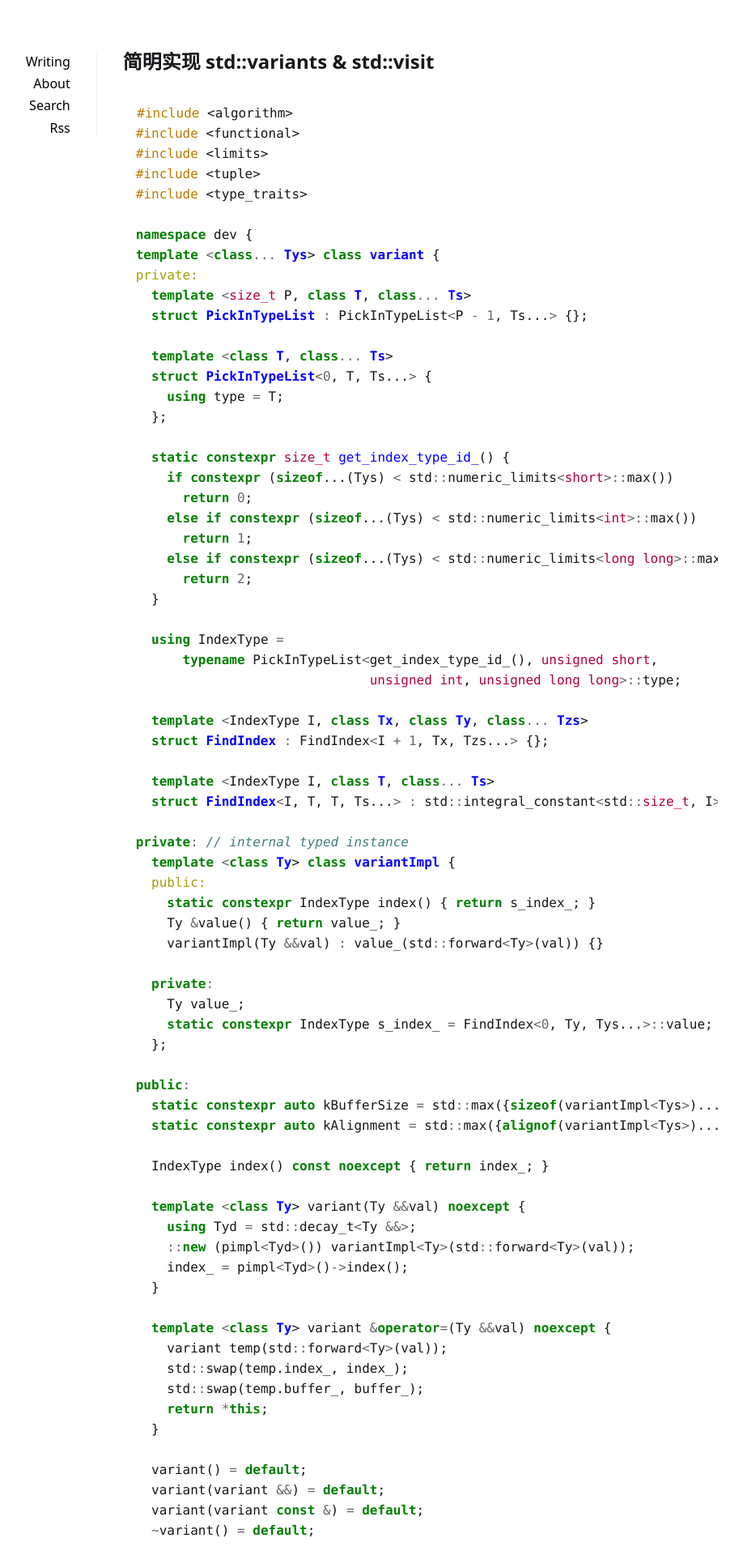
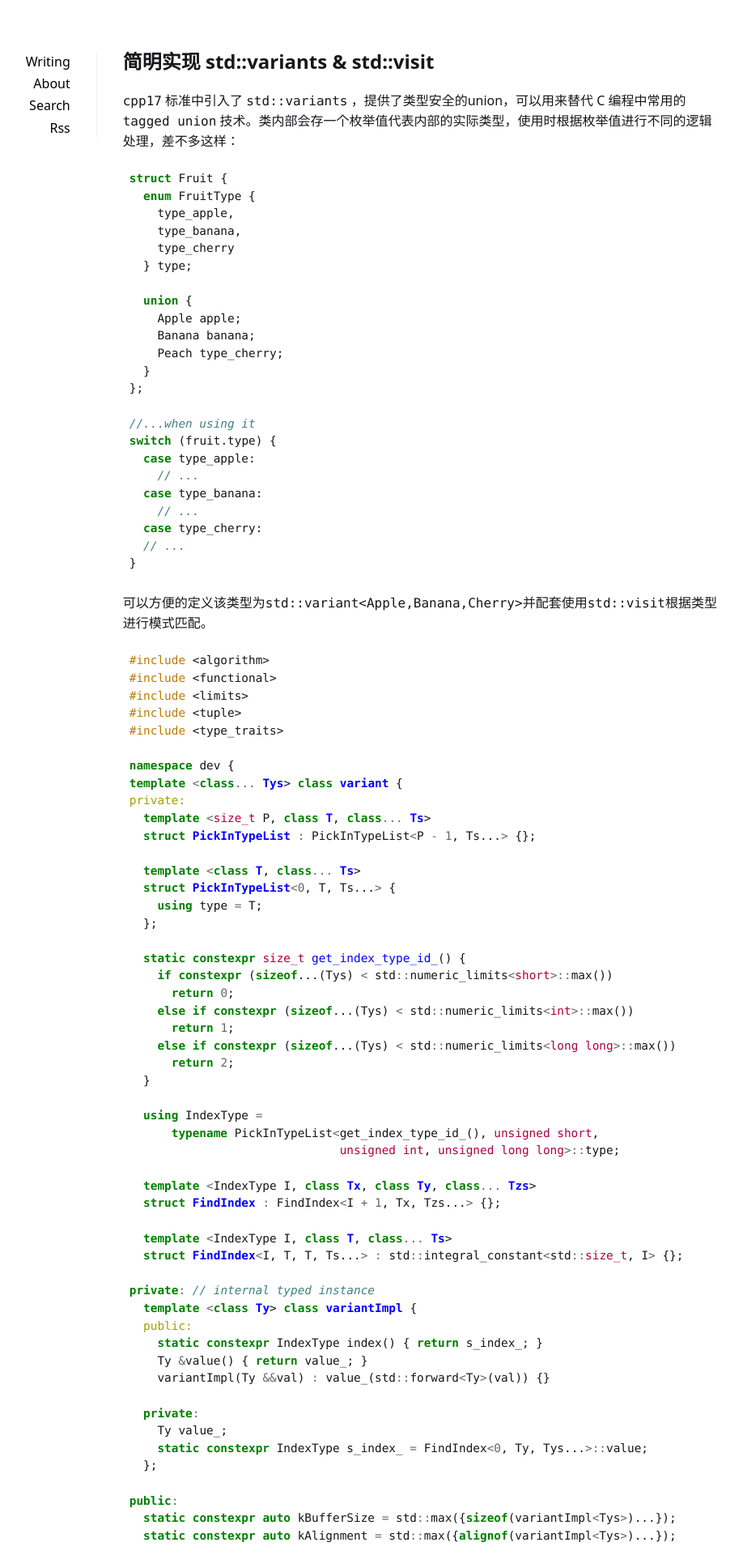
Before and after one commit to undersilence/undersilence.github.io, a Jekyll site: the page built from _posts/2024-01-10-std_variants_and_visit.md, in a window 1280 px wide. Shown: the top 1920 px of the page at 81% size, without its empty margins (201-1119 px from the left). Built offline with Jekyll 4.4.1, drawn with Linux system fonts in a browser that asks for light colours; comment, search, counter and statistics services are not loaded.

Commit message:
update posts

````diff
--- a/_posts/2024-01-10-std_variants_and_visit.md
+++ b/_posts/2024-01-10-std_variants_and_visit.md
@@ -2,10 +2,37 @@
 layout: post
 title:  "简明实现 std::variants & std::visit"
 date:   2023-01-10
-last_modified_at: 2023-01-10
+last_modified_at: 2023-01-11
 tag: [CppDevelop]
 mathjax: true
 ---
+`cpp17` 标准中引入了 `std::variants` ，提供了类型安全的union，可以用来替代 C 编程中常用的 `tagged union` 技术。类内部会存一个枚举值代表内部的实际类型，使用时根据枚举值进行不同的逻辑处理，差不多这样：
+```c
+struct Fruit {
+  enum FruitType {
+    type_apple,
+    type_banana,
+    type_cherry
+  } type;
+
+  union {
+    Apple apple;
+    Banana banana;
+    Peach type_cherry;
+  }
+};
+
+//...when using it
+switch (fruit.type) {
+  case type_apple:
+    // ...
+  case type_banana:
+    // ...
+  case type_cherry:
+  // ...
+}
+```
+可以方便的定义该类型为`std::variant<Apple,Banana,Cherry>`并配套使用`std::visit`根据类型进行模式匹配。
 
 ```cpp
 #include <algorithm>
--- a/_sass/_main.scss
+++ b/_sass/_main.scss
@@ -47,17 +47,18 @@ pre {
 }
 
 code {
-	padding: .1rem;
 	font-family: Monaco, 'Cascadia Code', Consolas, monospace;
 }
 
-pre code {
-	border: none;
-}
-
 pre {
-	padding: 1rem;
+	padding: 0.5rem;
 	overflow-x: auto;
+	code {
+		border: none;
+		line-height: 1.5;
+		font-size: 0.9rem;
+		display:inline-block;
+	}
 }
 
 img {
````
